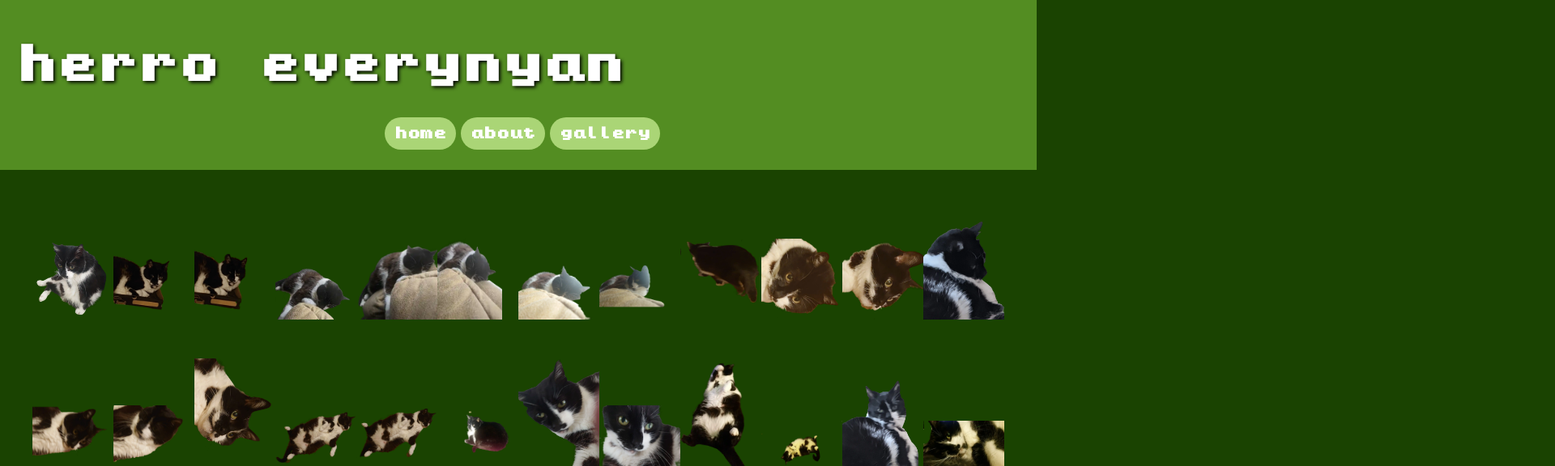
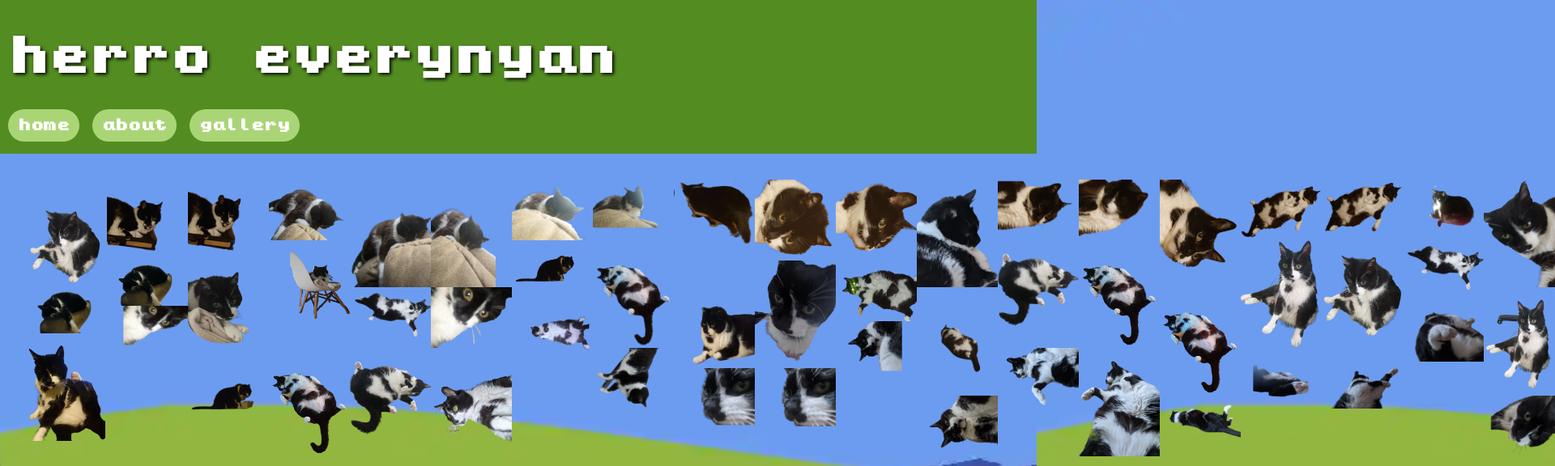
Before and after one commit to puksh/kot.li-webpage, a website: page index.html in a window 1280 px wide. Both pictures are taken after a click on the link "gallery". Shown: the top 576 px of the page at 81% size, 1920 px wide, since content can reach past the window. Drawn offline with Linux system fonts and the light colour scheme.

Commit message:
updated navbar a little and added minimal bliss from XP

```diff
--- a/index.html
+++ b/index.html
@@ -36,6 +36,7 @@
         </section>
 
         <section id="gallery" class="content">
+            <div id="galleryContainer"></div>
         </section>
 
     </div>
--- /dev/null
+++ b/package.json
@@ -0,0 +1,5 @@
+{
+  "dependencies": {
+    "xp.css": "^0.2.6"
+  }
+}
--- a/script.js
+++ b/script.js
@@ -17,7 +17,7 @@ document.querySelectorAll('nav a').forEach(function(link) {
 });
 
 function loadGalleryImages() {
-    var galleryContainer = document.getElementById('gallery');
+    var galleryContainer = document.getElementById('galleryContainer');
     if (galleryContainer.classList.contains('loaded')) {
         return;
     }
@@ -30,15 +30,26 @@ function loadGalleryImages() {
     };
     document.head.appendChild(script);
 
-    // Function to load images based on image data
     function loadImages(images) {
-        images.forEach(function(imageSrc) {
+        const galleryContainer = document.getElementById('galleryContainer');
+        const imagesPerColumn = 3;
+        const numberOfColumns = Math.ceil(images.length / imagesPerColumn);
+
+        const columns = [];
+        for (let i = 0; i < numberOfColumns; i++) {
+            const column = document.createElement('div');
+            column.classList.add('column');
+            galleryContainer.appendChild(column);
+            columns.push(column);
+        }
+
+        images.forEach((imageSrc, index) => {
             var img = document.createElement('img');
             img.src = imageSrc;
-            galleryContainer.appendChild(img); // Append the image to the container
+            img.classList.add('imgGrooby');
+            columns[index % numberOfColumns].appendChild(img);
         });
 
-        // Add 'loaded' class to indicate that images have been loaded
         galleryContainer.classList.add('loaded');
     }
 }
--- a/styles.css
+++ b/styles.css
@@ -54,8 +54,9 @@ margin:0;
 padding:0;
 font-family:Kong,sans-serif;
 color:#fff;
-background:var(--pakistan-green-2);
-background-size:400% 400%;
+background:url(blissMin.webp);
+background-size: cover;
+    overflow:hidden;
 animation:gradient 15s ease infinite;
 font-size:100%;
 height:100%
@@ -64,11 +65,11 @@ header {
 background-color:var(--avocado);
 font-family:kong;
 color:#fff;
-padding:20px
+    padding: 10px;
 }
 nav {
 display:flex;
-justify-content:center
+justify-content:left;
 }
 nav ul {
 list-style-type:none;
@@ -76,7 +77,6 @@ padding:0
 }
 nav ul li {
 display:inline;
-margin-right:-10px;
 }
 nav ul li a {
 color:#FFF;
@@ -90,11 +90,19 @@ border-radius:60rem
 }
 .container {
 max-width:1200px;
-margin:20px auto;
 padding:2rem;
 /*border-radius:60rem;
 box-shadow:0 0 10px rgba(0,0,0,.1);
 background:var(--pakistan-green)*/
+}
+#galleryContainer {
+    display: flex;
+    flex-direction: row; /* Arrange columns in a row */
+}
+.column {
+    display: flex;
+    flex-direction: column; /* Stack images vertically */
+    flex: 1; /* Make columns equal width */
 }
 footer {
 font-family:kong;
@@ -109,7 +117,7 @@ background-color:var(--pistachio);
 text-shadow:2px 2px 4px #000;
 border-radius:60rem
 }
-img{
+.imgGrooby{
 max-height: auto;
 max-width: 100px;
 }
```
Also changed, not shown: blissMin.webp (added), 1 other file.
